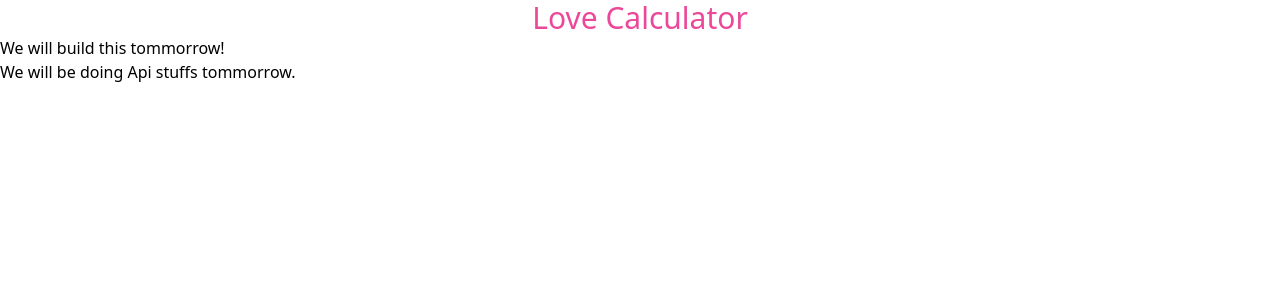
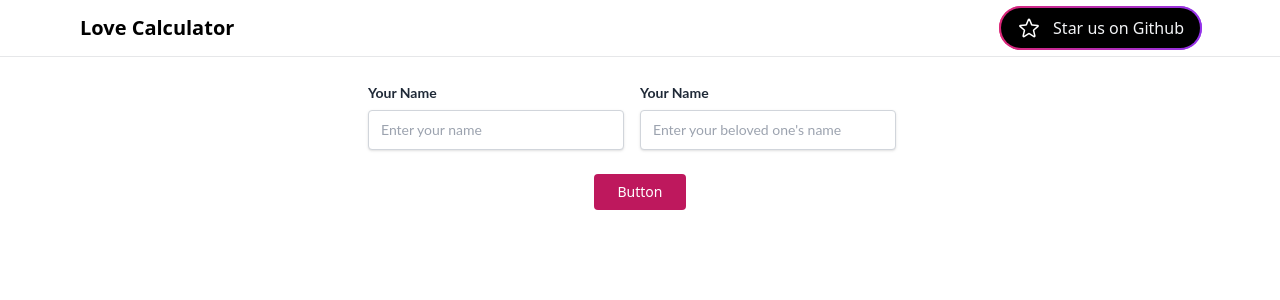
Before and after one commit to Subramanyarao11/Love-Calculator, a React (Vite) app: page / in a window 1280 px wide. Shown: the top 300 px of the page. Built offline with nearby package versions, Linux system fonts and the light colour scheme.

Commit message:
added nav

```diff
--- a/src/App.css
+++ /dev/null
@@ -1,41 +0,0 @@
-#root {
-  max-width: 1280px;
-  margin: 0 auto;
-  padding: 2rem;
-  text-align: center;
-}
-
-.logo {
-  height: 6em;
-  padding: 1.5em;
-  will-change: filter;
-}
-.logo:hover {
-  filter: drop-shadow(0 0 2em #646cffaa);
-}
-.logo.react:hover {
-  filter: drop-shadow(0 0 2em #61dafbaa);
-}
-
-@keyframes logo-spin {
-  from {
-    transform: rotate(0deg);
-  }
-  to {
-    transform: rotate(360deg);
-  }
-}
-
-@media (prefers-reduced-motion: no-preference) {
-  a:nth-of-type(2) .logo {
-    animation: logo-spin infinite 20s linear;
-  }
-}
-
-.card {
-  padding: 2em;
-}
-
-.read-the-docs {
-  color: #888;
-}
--- a/src/App.jsx
+++ b/src/App.jsx
@@ -1,12 +1,13 @@
 import React from 'react'
+import Navbar from './components/Navbar'
 import Calculator from './components/Calculator'
 
 export default function App() {
 
   return (
     <>
-    <div className='text-pink-500 text-3xl text-center'>Love Calculator</div>
-    <h1>We will build this tommorrow!</h1>
+    <Navbar />
+    <div className='text-pink-500 text-3xl text-center pt-4'>Love Calculator</div>
     <Calculator/>
     </>
   )
--- a/src/components/Calculator.jsx
+++ b/src/components/Calculator.jsx
@@ -1,11 +1,53 @@
-import React from 'react'
+import React , { useState } from 'react'
+import  axios  from 'axios';
 
 export default function Calculator() {
+    const calculate = (e) => {
+        e.preventDefault()
+        const options = {
+            method: 'GET',
+            url: 'https://love-calculator.p.rapidapi.com/getPercentage',
+            params: {fname: fname, sname: lname},
+            headers: {
+              'X-RapidAPI-Key': '35bb3b5787msh4357cfbbce9886cp1831e6jsn4e397a2db309',
+              'X-RapidAPI-Host': 'love-calculator.p.rapidapi.com'
+            }
+          };
+
+          axios.request(options).then(function (response) {
+              console.log(response.data);
+          }).catch(function (error) {
+              console.error(error);
+          });
+          setfname("")
+          setlname("")
+    }
+
+    const [fname, setfname] = useState("")
+    const [lname, setlname] = useState("")
+    const [data, setdata] = useState({})
+
   return (
-    <div>
-
-      We will be doing Api stuffs tommorrow.
-
+    <>
+    <div className="bg-white flex items-center jusify-center justify-center" style={{ fontFamily: '"Lato", sans-serif' }}>
+    <div className="flex md:flex-row flex-col items-center pt-4 px-4">
+        <div className="flex flex-col">
+            <label htmlFor="fname" className="text-gray-800  text-sm font-bold leading-tight tracking-normal mb-2">
+                Your Name
+            </label>
+            <input value={fname} onChange={(e) => setfname(e.target.value)} id="fname"  className="text-gray-600  focus:outline-none focus:border focus:border-indigo-700 font-normal w-64 bg-white  h-10 flex items-center pl-3 text-sm border-gray-300  rounded border shadow" placeholder="Enter your name" />
+        </div>
+        <div className="flex flex-col p-4">
+            <label htmlFor="lname" className="text-gray-800  text-sm font-bold leading-tight tracking-normal mb-2">
+                Your Name
+            </label>
+            <input id="lname" value={lname} onChange={(e) => setlname(e.target.value)} className="text-gray-600  focus:outline-none focus:border focus:border-indigo-700 font-normal w-64 bg-white  h-10 flex items-center pl-3 text-sm border-gray-300  rounded border shadow" placeholder="Enter your beloved one's name" />
+        </div>
     </div>
+</div>
+<div className='flex justify-center items-center'>
+    <button onClick={(e) => calculate(e)} className="mx-2 my-2 bg-pink-700 transition duration-150 ease-in-out hover:bg-pink-600 rounded text-white px-6 py-2 text-sm">Button</button>
+    </div>
+</>
   )
 }
--- /dev/null
+++ b/src/components/Navbar.jsx
@@ -0,0 +1,53 @@
+import React from 'react'
+
+function Navbar() {
+  return (
+    <header className="absolute top-0 w-full flex-none border-b border-slate-900/10 bg-white">
+    <div className="mx-auto max-w-6xl">
+      <div className="mx-4 my-2">
+        <div className="relative flex items-center justify-between">
+          <div className="flex flex-row items-center justify-center space-x-3">
+            {/* <img src="/logo.png" alt="" width={35} height={35} /> */}
+            <p className="text-xl font-bold hover:text-neutral-500 cursor-pointer">
+              Love Calculator
+            </p>
+          </div>
+
+          <a
+            href="https://github.com/hqasmei/platoio"
+            target="_blank"
+            rel="noreferrer"
+          >
+            <div className="relative group">
+              <div className="absolute -inset-0.5 bg-gradient-to-r from-pink-600 to-purple-600 rounded-full "></div>
+              <div className="absolute -inset-0.5 bg-gradient-to-r from-pink-600 to-purple-600 rounded-full group-hover:blur group-hover:opacity-75 group-hover:transition group-hover:duration-200"></div>
+              <button className="relative px-4 py-2 bg-black rounded-full leading-none flex items-center">
+                <span className="flex items-center space-x-3">
+                  <svg
+                    xmlns="http://www.w3.org/2000/svg"
+                    fill="none"
+                    viewBox="0 0 24 24"
+                    strokeWidth="1.5"
+                    stroke="white"
+                    className="w-6 h-6"
+                  >
+                    <path
+                      strokeLinecap="round"
+                      strokeLinejoin="round"
+                      d="M11.48 3.499a.562.562 0 011.04 0l2.125 5.111a.563.563 0 00.475.345l5.518.442c.499.04.701.663.321.988l-4.204 3.602a.563.563 0 00-.182.557l1.285 5.385a.562.562 0 01-.84.61l-4.725-2.885a.563.563 0 00-.586 0L6.982 20.54a.562.562 0 01-.84-.61l1.285-5.386a.562.562 0 00-.182-.557l-4.204-3.602a.563.563 0 01.321-.988l5.518-.442a.563.563 0 00.475-.345L11.48 3.5z"
+                    />
+                  </svg>
+
+                  <span className="text-gray-100">Star us on Github</span>
+                </span>
+              </button>
+            </div>
+          </a>
+        </div>
+      </div>
+    </div>
+  </header>
+  )
+}
+
+export default Navbar
```
